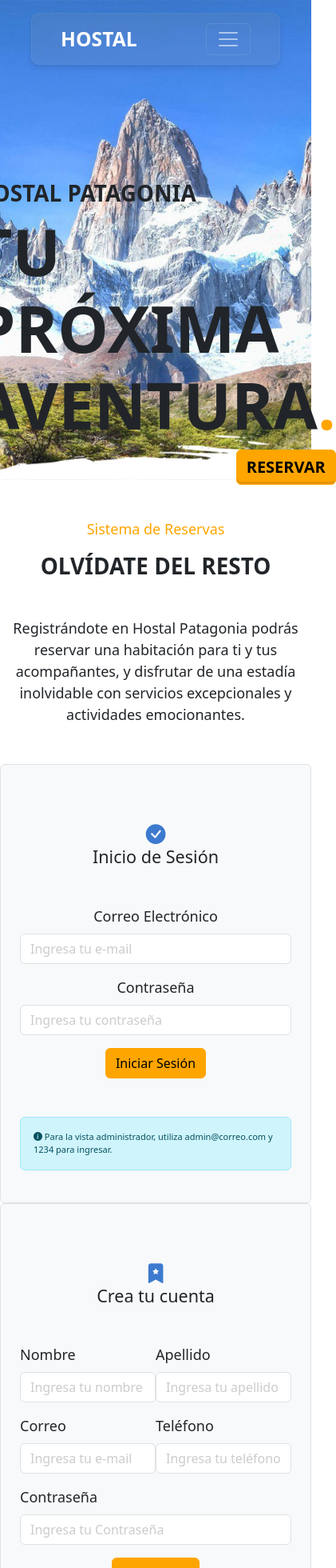
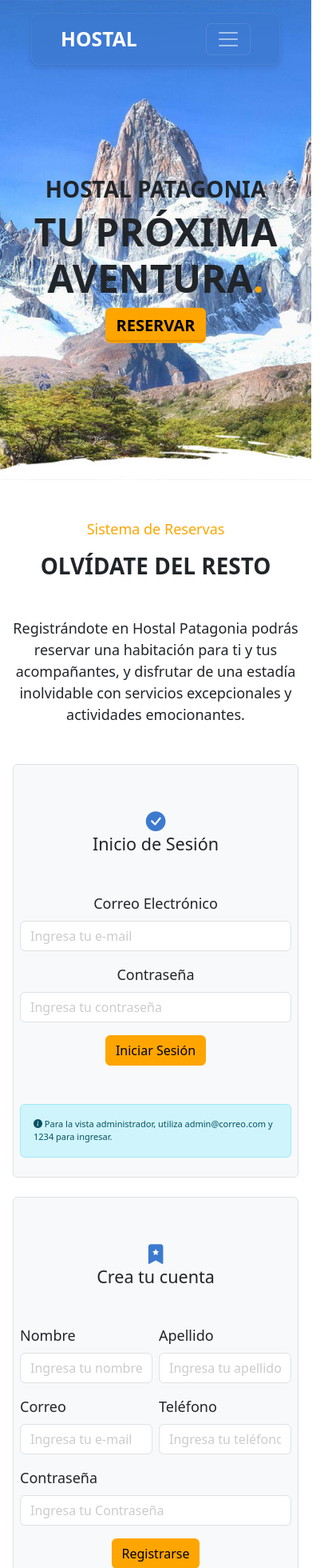
Before and after one commit to vnasp/reservas-vue-frontend-user, a Vue app: page /login in a window 390 px wide. Shown: the top 1960 px of the page at 80% size, 421 px wide, since content can reach past the window. Built offline with nearby package versions, Linux system fonts and the light colour scheme; a web font is replaced by a local one; what vue-sweetalert2 would draw is missing.

Commit message:
Update responsive

```diff
--- a/src/components/NavBar.vue
+++ b/src/components/NavBar.vue
@@ -1,36 +1,56 @@
 <template>
-  <header :class="{ 'admin-usuarios': isAdminUsersRoute }" class="d-flex flex-column justify-content-start align-items-center">
+  <header :class="{ 'admin-usuarios': isAdminUsersRoute }" class="header d-flex flex-column justify-content-start align-items-center">
     <nav class="navbar navbar-expand-lg px-4" data-bs-theme="dark">
       <div class="container">
         <a class="navbar-brand fw-bolder fs-2" href="./">HOSTAL</a>
-        <button class="navbar-toggler" type="button" data-bs-toggle="collapse" data-bs-target="#navbarNav" aria-controls="navbarNav" aria-expanded="false" aria-label="Toggle navigation">
+        <button class="navbar-toggler" type="button" data-bs-toggle="collapse" data-bs-target="#navbarNav"
+          aria-controls="navbarNav" aria-expanded="false" aria-label="Toggle navigation">
           <span class="navbar-toggler-icon"></span>
         </button>
         <div class="collapse navbar-collapse justify-content-between" id="navbarNav">
           <ul class="navbar-nav ps-4 nav-underline">
             <li class="nav-item" v-for="(ruta, index) in rutas_generales" :key="index">
-              <router-link @click="scrollTo('main-content')" class="nav-link" activeClass="active disabled" :to="ruta.path">{{ ruta.name }}</router-link>
+              <router-link @click="scrollTo('main-content')" class="nav-link" activeClass="active disabled"
+                :to="ruta.path">{{ ruta.name }}</router-link>
             </li>
           </ul>
-          <div class="d-flex flex-column flex-lg-row justify-content-between align-items-center gap-4 text-white">
-            <router-link @click="scrollTo('main-content')" class="nav-link" activeClass="active disabled" to="/login" v-if="!isAuthenticated"><i class="bi bi-person-fill"></i> Ingresar</router-link>
-            <router-link class="nav-link btn-outline-secondary" activeClass="active disabled" to="/admin/usuarios" v-if="isAuthenticated && adminStatus">Ver Usuarios</router-link>
-            <router-link class="nav-link btn-outline-secondary" activeClass="active disabled" to="/admin/reservas" v-if="isAuthenticated && adminStatus">Ver Reservas</router-link>
-            <div class="bg-primary rounded-bottom-4 header__reservar" v-if="isAuthenticated && !adminStatus">
-              <router-link class="nav-link" activeClass="active" to="/reservas"><i class="bi bi-calendar3 me-1"></i>Reservar</router-link>
+          <ul class="navbar-nav ps-4 nav-underline">
+            <li class="nav-item" v-if="!isAuthenticated">
+              <router-link @click="scrollTo('main-content')" class="nav-link" activeClass="active disabled"
+                to="/login"><i class="bi bi-person-fill"></i> Ingresar</router-link>
+            </li>
+            <li class="nav-item" v-if="isAuthenticated && adminStatus">
+              <router-link class="nav-link btn-outline-secondary" activeClass="active disabled" to="/admin/usuarios">Ver
+                Usuarios</router-link>
+            </li>
+            <li class="nav-item" v-if="isAuthenticated && adminStatus">
+              <router-link class="nav-link btn-outline-secondary" activeClass="active disabled" to="/admin/reservas"
+              >Ver Reservas</router-link>
+            </li>
+            <li class="nav-item" v-if="isAuthenticated && !adminStatus">
+              <div class="bg-primary rounded-bottom-4 header__reservar">
+              <router-link class="nav-link" activeClass="active" to="/reservas"><i
+                  class="bi bi-calendar3 me-1"></i>Reservar</router-link>
             </div>
-            <router-link class="nav-link" activeClass="active" to="/mis-reservas" v-if="isAuthenticated && !adminStatus">Mis Reservas</router-link>
-            <button @click="handleLogout" class="nav-link" v-if="isAuthenticated">Cerrar Sesión</button>
-          </div>
+            </li>
+            <li class="nav-item">
+              <router-link class="nav-link" activeClass="active" to="/mis-reservas"
+                v-if="isAuthenticated && !adminStatus">Mis Reservas</router-link>
+            </li>
+            <li class="nav-item" v-if="isAuthenticated">
+              <button @click="handleLogout" class="nav-link">Cerrar Sesión</button>
+            </li>
+          </ul>
         </div>
       </div>
     </nav>
-    <div v-if="!isAdminUsersRoute" class="mt-5 pt-5">
-      <h1 class="text-start text-uppercase fw-bolder mt-5">Hostal Patagonia</h1>
+    <div v-if="!isAdminUsersRoute" class="text-uppercase text-center header-content">
+      <h1 class="fw-bolder mt-5">Hostal Patagonia</h1>
       <div class="d-inline-block">
         <h2 class="d-inline-block">Tu próxima aventura<span class="text-primary">.</span></h2>
-        <div class="text-end">
-          <HomeButton to="/reservas" text="Reservar" @click="scrollTo('main-content')" class="fw-bold text-uppercase d-inline-block fs-5"/>
+        <div>
+          <HomeButton to="/reservas" text="Reservar" @click="scrollTo('main-content')"
+            class="fw-bold text-uppercase d-inline-block fs-5" />
         </div>
       </div>
     </div>
@@ -42,7 +62,6 @@ import { mapGetters, mapActions } from 'vuex';
 import HomeButton from '@/components/HomeButton.vue';
 import { useRoute } from 'vue-router';
 import { computed } from 'vue';
-
 
 export default {
   name: "NavBar",
@@ -90,11 +109,11 @@ export default {
       this.$router.push('/');
     },
     scrollTo(id) {
-    const element = document.getElementById(id);
-    if (element) {
-      element.scrollIntoView({ behavior: 'smooth' });
-    }
-  },
+      const element = document.getElementById(id);
+      if (element) {
+        element.scrollIntoView({ behavior: 'smooth' });
+      }
+    },
   }
 }
 </script>
@@ -108,6 +127,8 @@ header {
   height: 600px;
   margin-top: 0;
   padding-top: 1rem;
+  position: relative;
+  overflow: hidden;
 }
 
 header.admin-usuarios {
@@ -118,11 +139,11 @@ header.admin-usuarios {
 
 h2 {
   text-transform: uppercase;
-  font-size:5rem !important;
+  font-size: 3rem !important;
   font-weight: 900;
 }
 
-.header__reservar{
+.header__reservar {
   margin-top: -20px;
   padding: 1rem 2rem;
 }
@@ -130,11 +151,23 @@ h2 {
 .navbar {
   width: 80%;
   border-radius: 10px;
-  background-color: #90909025;
+  background-color: #3c79cfbf;
   backdrop-filter: blur(2px);
   -webkit-backdrop-filter: blur(2px);
   box-shadow: 0px 4px 6px rgba(0, 0, 0, 0.1);
   border: 1px solid rgba(255, 255, 255, 0.05);
 }
 
+.header-content {
+  position: absolute;
+  top: 50%;
+  transform: translateY(-50%);
+  width: 100%;
+}
+
+@media (min-width: 992px) {
+  h2 {
+    font-size: 5rem !important;
+  }
+}
 </style>
--- a/src/views/ContactoView.vue
+++ b/src/views/ContactoView.vue
@@ -6,8 +6,8 @@
       <p class="mb-4">¿Buscas el lugar perfecto para tus próximas vacaciones o una ocasión especial? Disfruta de la calidez y la belleza de la región en Hostal Patagonia: el lugar ideal para que tus momentos sean inolvidables. ¡Te esperamos para compartir experiencias únicas y la hospitalidad del sur de Chile!</p>
     </div>
     <div class="row g-5 d-flex">
-      <div class="col-12 col-md-6 p-0 border rounded-2">
-        <div class="p-4 bg-body-tertiary w-100 text-center">
+      <div class="col-12 col-md-6">
+        <div class="border rounded-2 p-4 bg-body-tertiary w-100 text-center">
           <h4 class="pb-4">Encuéntranos en</h4>
           <p><i class="bi bi-geo-alt"></i> Dirección: Camino al Sur 1234, Chile</p>
           <p><i class="bi bi-telephone"></i> Teléfono: +56 123456789</p>
@@ -16,8 +16,8 @@
         </div>
         <div class="encuentranos rounded-bottom-2"></div>
       </div>
-      <div class="col-12 col-md-6 d-flex text-center">
-        <div class="border rounded-2 p-4 bg-body-tertiary w-100">
+      <div class="col-12 col-md-6">
+        <div class="border rounded-2 p-4 bg-body-tertiary w-100 text-center">
           <h4 class="pb-4">Escríbenos</h4>
           <form @submit.prevent="handleSubmit" class="row g-3">
             <div class="col-12">
--- a/src/views/LoginView.vue
+++ b/src/views/LoginView.vue
@@ -3,8 +3,8 @@
     <p class="text-primary text-center">Sistema de Reservas</p>
     <h3 class="text-center mb-5 text-uppercase fw-bolder fs-1">Olvídate del resto</h3>
     <p class="text-center">Registrándote en Hostal Patagonia podrás reservar una habitación para ti y tus acompañantes, y disfrutar de una estadía inolvidable con servicios excepcionales y actividades emocionantes.</p>
-    <div class="row d-flex justify-content-evenly mt-5">
-      <div class="col-12 col-lg-5 border rounded-2 p-4 bg-body-tertiary">
+    <div class="row d-flex justify-content-evenly mt-5 gap-4 mx-1">
+      <div class="col-12 col-lg-5 border rounded-2 p-2 p-lg-4 bg-body-tertiary">
         <h4 class="my-5 text-center"><i class="bi bi-check-circle-fill text-dark fs-2"></i><br/>Inicio de Sesión</h4>
         <form @submit.prevent="handleLogin" class="row g-3 text-center">
           <div class="col-12">
@@ -23,10 +23,10 @@
           <i class="bi bi-info-circle-fill"></i> Para la vista administrador, utiliza admin@correo.com y 1234 para ingresar.
         </div>
       </div>
-      <div class="col-12 col-lg-5 border rounded-2 p-4 bg-body-tertiary">
+      <div class="col-12 col-lg-5 border rounded-2 p-2 p-lg-4 bg-body-tertiary">
         <RegisterView/>
       </div>
-  </div>
+    </div>
   </main>
 </template>
 
--- a/src/views/RegisterForm.vue
+++ b/src/views/RegisterForm.vue
@@ -1,7 +1,9 @@
 <template>
-  <h4 class="my-5 text-center"><i class="bi bi-bookmark-star-fill text-dark fs-2"></i><br/>Crea tu cuenta</h4>
+  <h4 class="my-5 text-center">
+    <i class="bi bi-bookmark-star-fill text-dark fs-2"></i><br/>Crea tu cuenta
+  </h4>
   <form @submit.prevent="handleRegister">
-    <div class="d-flex justify-content-between">
+    <div class="d-flex justify-content-between gap-2">
       <div class="mb-3">
         <label for="nombre" class="form-label">Nombre</label>
         <input type="text" v-model="usuario.nombre" class="form-control" id="nombre" placeholder="Ingresa tu nombre" required>
@@ -11,7 +13,7 @@
         <input type="text" v-model="usuario.apellido" class="form-control" id="apellido" placeholder="Ingresa tu apellido" required>
       </div>
     </div>
-    <div class="d-flex justify-content-between">
+    <div class="d-flex justify-content-between gap-2">
       <div class="mb-3">
         <label for="email" class="form-label">Correo</label>
         <input type="email" v-model="usuario.email" class="form-control" id="email" placeholder="Ingresa tu e-mail" required>
```
